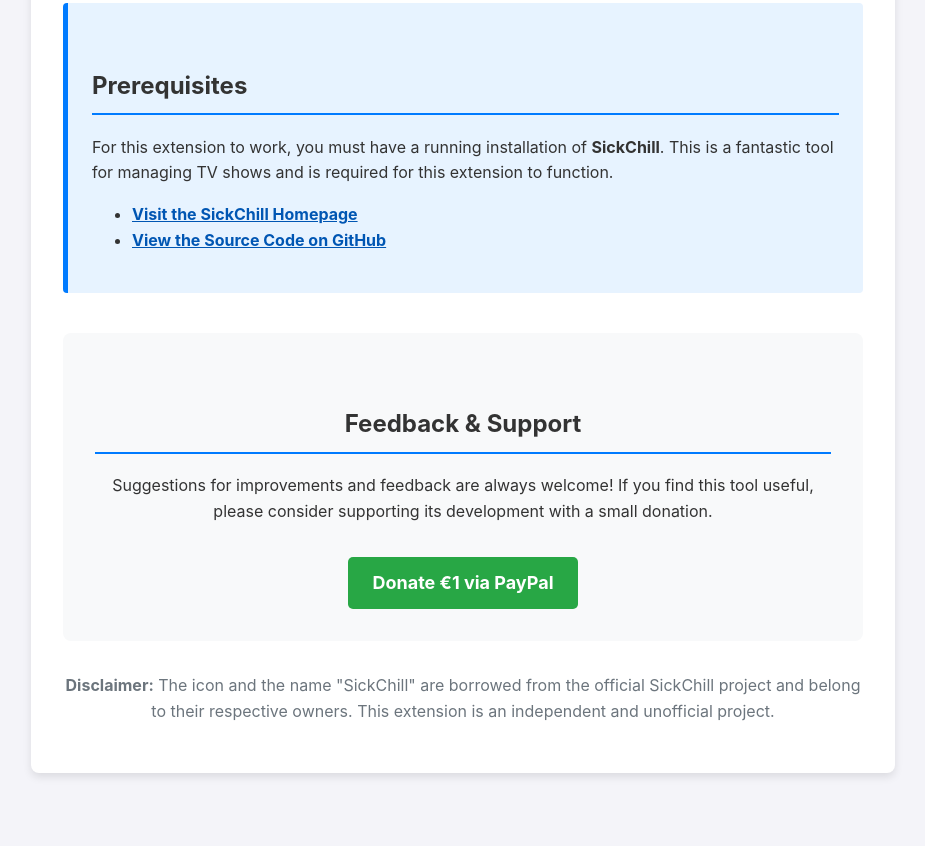
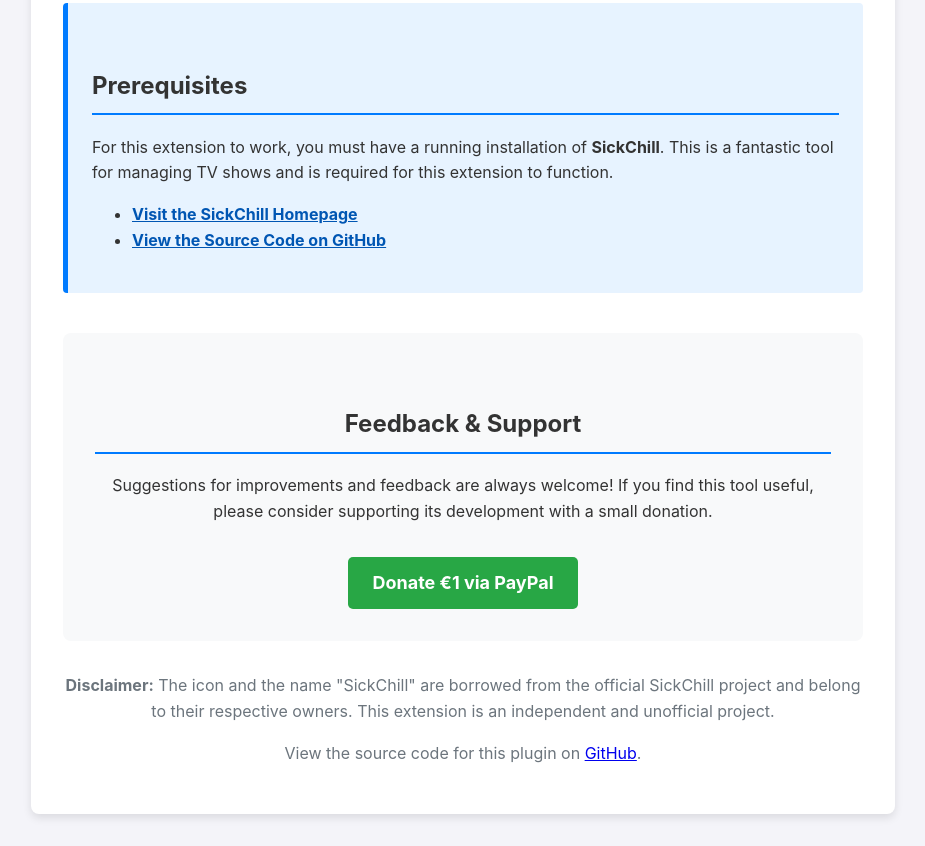
Before and after one commit to Tiwas/sc-plugin, a browser extension: page index.html in a window 1280 px wide. Shown: the part 3460-4306 px from the top of the page, without its empty margins (177-1102 px from the left). Before the commit the page ends 4265 px from the top, so only its background shows below. Drawn offline with Linux system fonts and the light colour scheme.

Commit message:
Add files via upload

```diff
--- a/index.html
+++ b/index.html
@@ -58,7 +58,7 @@
             color: #dc3545;
             font-weight: bold;
         }
-        .disclaimer {
+        .footer {
             font-size: 0.9em;
             color: #6c757d;
             margin-top: 2rem;
@@ -141,8 +141,9 @@
             <a href="http://paypal.me/tiwasno/1EUR" class="donation-button" target="_blank">Donate €1 via PayPal</a>
         </section>
 
-        <footer class="disclaimer">
+        <footer class="footer">
             <p><strong>Disclaimer:</strong> The icon and the name "SickChill" are borrowed from the official SickChill project and belong to their respective owners. This extension is an independent and unofficial project.</p>
+            <p>View the source code for this plugin on <a href="https://github.com/Tiwas/sc-plugin" target="_blank">GitHub</a>.</p>
         </footer>
     </div>
 </body>
```
